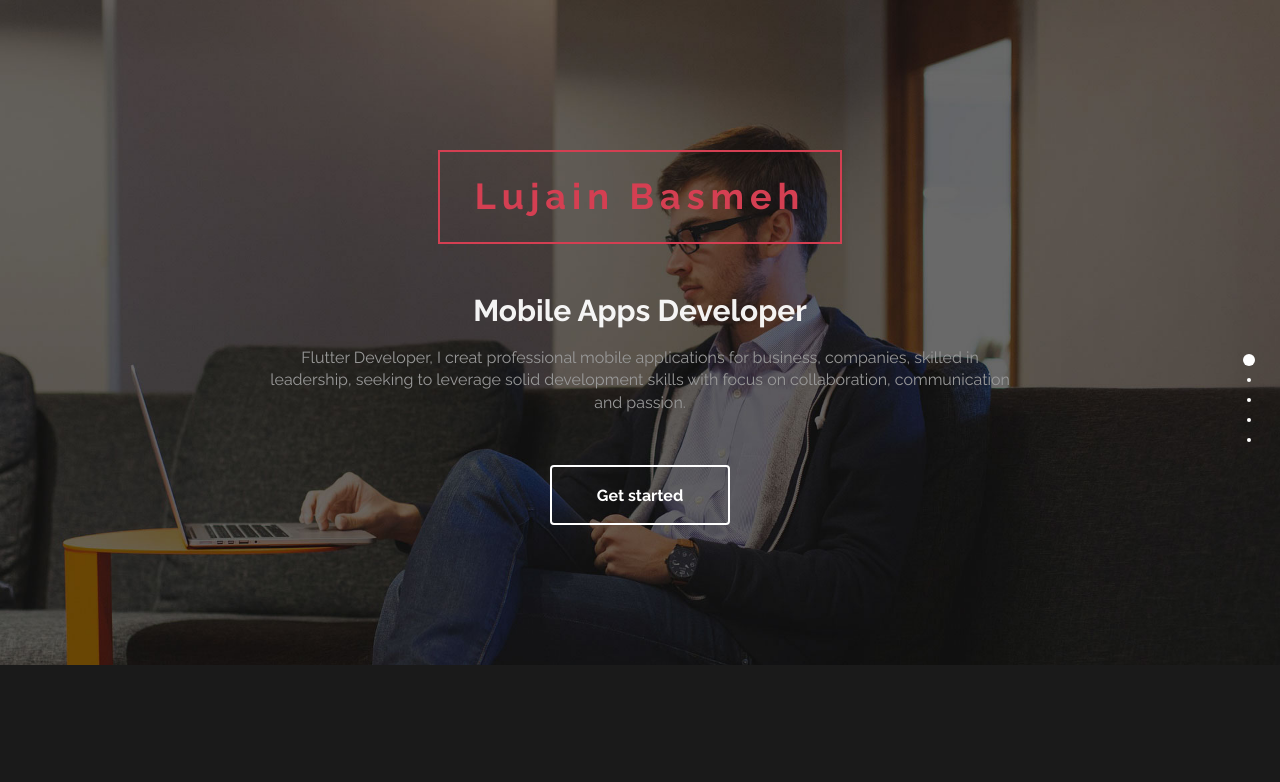
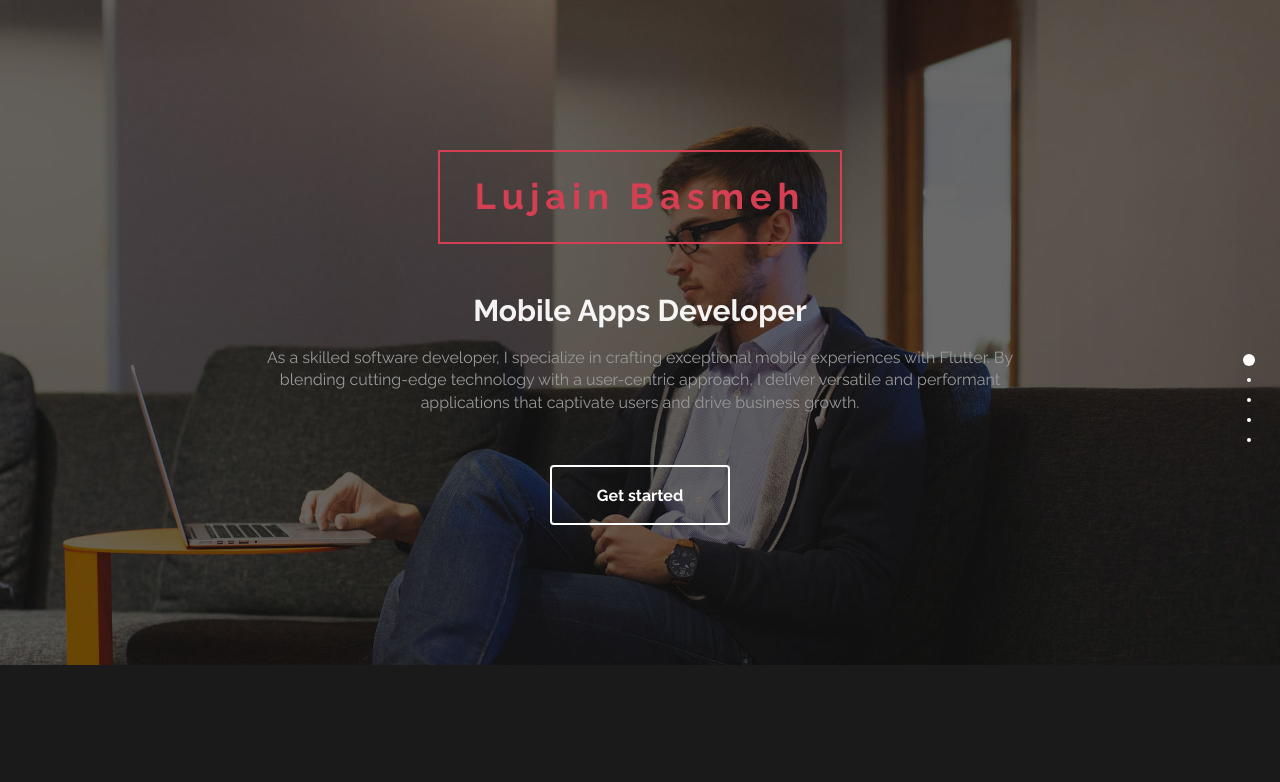
Before and after one commit to LujainBasmeh/lujainbasmeh.github.io, a plain HTML site: page index.html in a window 1280 px wide. Shown: the top 782 px of the page. Drawn offline with Linux system fonts and the light colour scheme.

Commit message:
change brief

```diff
--- a/index.html
+++ b/index.html
@@ -38,7 +38,7 @@
 					<div class="col-md-8 wow fadeIn" data-wow-delay="0.9s">
 						<h1>Lujain Basmeh</h1>
 						<h2 class="rotate">Mobile Apps Developer, Flutter Developer</h2>
-						<p>Flutter Developer, I creat professional mobile applications for business, companies, skilled in leadership, seeking to leverage solid development skills with focus on collaboration, communication and passion.</p>
+						<p>As a skilled software developer, I specialize in crafting exceptional mobile experiences with Flutter. By blending cutting-edge technology with a user-centric approach, I deliver versatile and performant applications that captivate users and drive business growth.</p>
 						<a href="#work" class="btn btn-default smoothScroll wow fadeInUp" data-wow-delay="1s">Get started</a>
 					</div>
 					<div class="col-md-2"></div>
```
